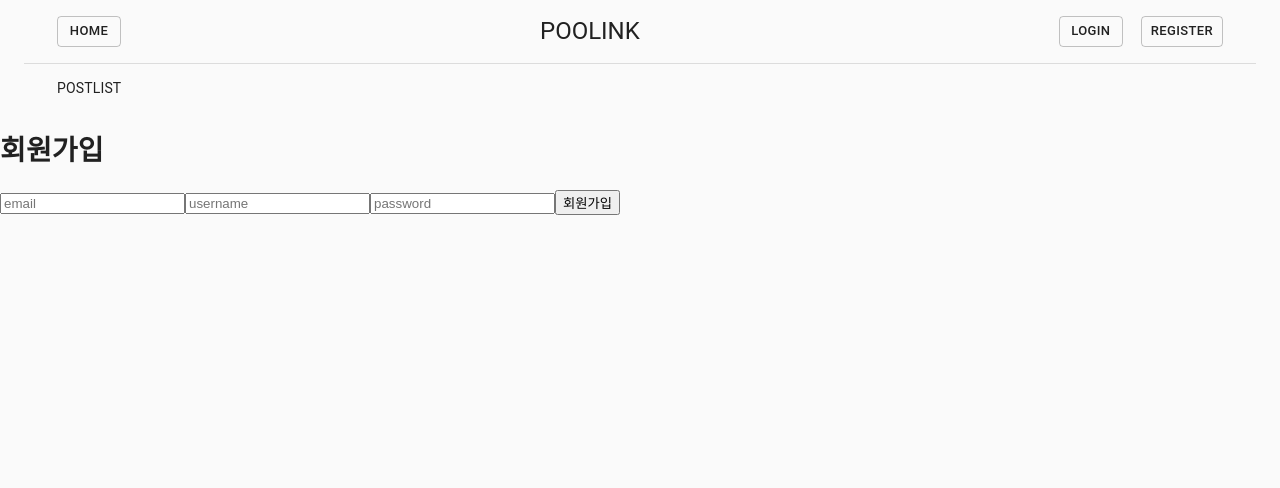
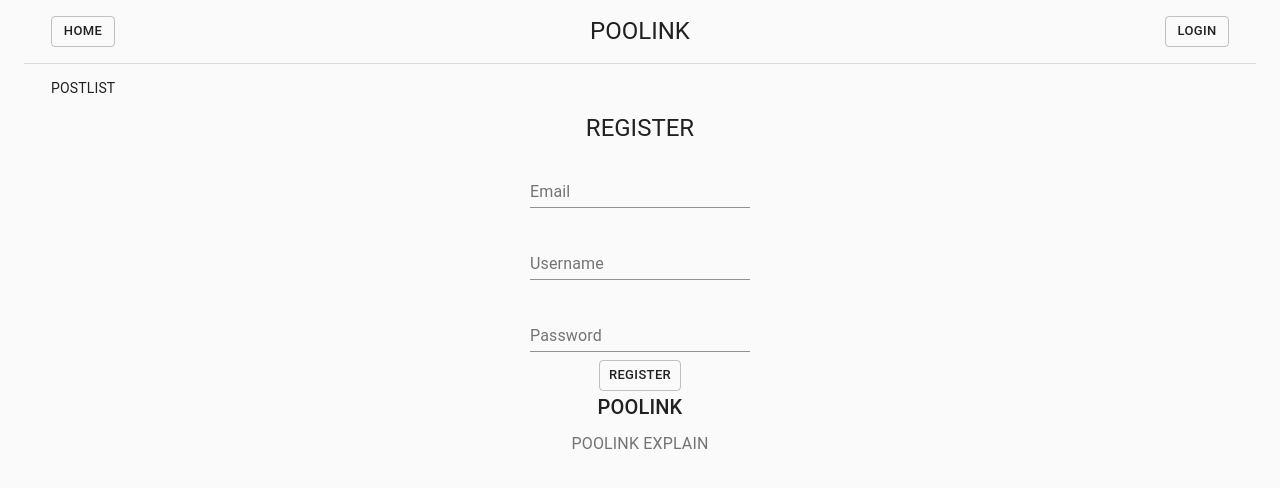
Before and after one commit to hyeok0902e/poolink, a React (Create React App) app in the folder client/: page /register in a window 1280 px wide. Shown: the top 488 px of the page. Built offline with nearby package versions, Linux system fonts and the light colour scheme.

Commit message:
:nail_care: Footer, Login, Register Design

```diff
--- a/client/src/App.js
+++ b/client/src/App.js
@@ -1,6 +1,7 @@
 import React, { Component } from 'react';
 import { BrowserRouter, Route, Switch } from 'react-router-dom';
 import NavBar from './containers/navbar/index';
+import Footer from './components/footer/index';
 import Home from './components/home/index';
 import LoginForm from './components/form/login/index';
 import RegisterForm from './components/form/register/index';
@@ -26,6 +27,7 @@ class App extends Component {
               <Route exact path='/:post_id' component={PostDetail} />
               <Route exact path='/:post_id/edit' component={PostEditForm} />
             </Switch>
+          <Footer />
         </BrowserRouter>
       </React.Fragment>
     );
--- /dev/null
+++ b/client/src/components/footer/index.js
@@ -0,0 +1,28 @@
+import React, { Component } from 'react';
+import { Container, Typography } from '@material-ui/core';
+
+export default class Footer extends Component {
+  render() {
+    return (
+      <footer className='footer'>
+        <Container maxWidth='lg'>
+          <Typography
+            variant='h6'
+            align='center'
+            gutterBottom
+            >
+              POOLINK
+          </Typography>
+          <Typography
+            variant='subtitle1'
+            align='center'
+            color='textSecondary'
+            component='p'
+            >
+              POOLINK EXPLAIN
+          </Typography>
+          </Container>
+      </footer>
+    )
+  }
+}
--- a/client/src/components/form/login/index.js
+++ b/client/src/components/form/login/index.js
@@ -1,6 +1,8 @@
 import React, { Component } from 'react';
 import { connect } from 'react-redux';
 import { login } from '../../../actions/auth'
+import { Link } from 'react-router-dom';
+import { Button, Container, Typography, TextField } from '@material-ui/core';
 
 class LoginForm extends Component {
   constructor(props) {
@@ -25,12 +27,62 @@ class LoginForm extends Component {
 
   render() {
     return (
-      <form onSubmit={this.handleSubmit}>
-        <h1>로그인</h1>
-        <input placeholder="email" type="text" name="email" required="" />
-        <input placeholder="password" type="password" name="password" required="" />
-        <button>로그인</button>
-      </form>
+      <Container maxWidth='sm'>
+        <Typography
+            component='h2'
+            variant='h5'
+            color='inherit'
+            align='center'
+            className='toolbarTitle'
+            >
+            LOGIN
+        </Typography>
+        <form onSubmit={this.handleSubmit} autoComplete='off' align='center' >
+
+          <TextField
+            className='textField'
+            label='Email'
+            name='email'
+            margin='normal'
+            />
+          <br />
+          <TextField
+            className='textField'
+            label="Password"
+            name='password'
+            type='password'
+            margin="normal"
+            />
+          <br />
+          <Button
+            type='submit'
+            variant='outlined'
+            size='small'
+            >
+            Login
+          </Button>
+        </form>
+        <br/>
+        <Container maxWidth='sm' align='center'>
+          <Typography
+            variant='subtitle1'
+            align='center'
+            color='textSecondary'
+            component='p'
+            >
+              회원이 아니신가요?
+          </Typography>
+          <Link to='/register' className='toolbarLink'>
+            <Button
+              variant='outlined'
+              size='small'
+              >
+              Register
+            </Button>
+          </Link>
+        </Container>
+      </Container>
+
     )
   }
 }
--- a/client/src/components/form/register/index.js
+++ b/client/src/components/form/register/index.js
@@ -1,6 +1,7 @@
 import React, { Component } from 'react';
 import { connect } from 'react-redux';
 import { register } from '../../../actions/auth'
+import { Container, Typography, TextField, Button } from '@material-ui/core';
 
 class RegisterForm extends Component {
   constructor(props) {
@@ -23,23 +24,66 @@ class RegisterForm extends Component {
   }
 
   render() {
-    const form = this.props.isAuthenticated !== false ? (
-      <div>
-        <p>이미 로그인 되어 있습니다.</p>
-      </div>
+    const currentUser = localStorage.getItem('username')
+
+    const form = (this.props.isAuthenticated !== false || currentUser)? (
+      <Typography
+        variant='subtitle1'
+        align='center'
+        color='textSecondary'
+        component='p'
+        >
+          이미 로그인 되어 있습니다.
+      </Typography>
     ) : (
-      <form onSubmit={this.handleSubmit}>
-        <h1>회원가입</h1>
-        <input placeholder="email" type="text" name="email" required="" />
-        <input placeholder="username" type="text" name="username" required="" />
-        <input placeholder="password" type="password" name="password" required="" />
-        <button>회원가입</button>
-      </form>
+      <Container maxWidth='sm'>
+        <Typography
+          component='h2'
+          variant='h5'
+          color='inherit'
+          align='center'
+          className='toolbarTitle'
+          >
+          REGISTER
+        </Typography>
+        <form onSubmit={this.handleSubmit} autoComplete='off' align='center' >
+          <TextField
+            className='textField'
+            label='Email'
+            name='email'
+            margin='normal'
+            />
+          <br />
+          <TextField
+            className='textField'
+            label='Username'
+            name='username'
+            margin='normal'
+            />
+          <br />
+          <TextField
+            className='textField'
+            label="Password"
+            name='password'
+            type='password'
+            margin="normal"
+            />
+          <br />
+          <Button
+            type='submit'
+            variant='outlined'
+            size='small'
+            >
+            REGISTER
+          </Button>
+        </form>
+      </Container>
     )
+
     return (
-      <div>
+      <Container maxWidth='sm'>
         {form}
-      </div>
+      </Container>
 
     )
   }
--- a/client/src/containers/navbar/index.js
+++ b/client/src/containers/navbar/index.js
@@ -1,7 +1,7 @@
 import React, { Component } from 'react';
 import { compose } from 'redux';
 import { connect } from 'react-redux';
-import { Link,  withRouter } from 'react-router-dom'
+import { Link, withRouter } from 'react-router-dom'
 import { logout } from '../../actions/auth';
 import { userCheck } from '../../actions/user';
 import { Container, Typography, Button, Toolbar } from '@material-ui/core';
@@ -37,14 +37,6 @@ class NavBar extends Component {
             size='small'
             >
             Login
-          </Button>
-        </Link>
-        <Link to='/register' className='toolbarLink'>
-          <Button
-            variant='outlined'
-            size='small'
-            >
-            Register
           </Button>
         </Link>
       </div>
--- a/client/src/containers/navbar/styles.css
+++ b/client/src/containers/navbar/styles.css
@@ -12,7 +12,7 @@
 }
 
 .toolbarLink {
-  padding: 3px 9px;
+  padding: 3px 3px;
   flex-shrink: 0;
   text-decoration: none;
   color: inherit;
```
Also changed, not shown: client/src/components/footer/styles.css (added).
